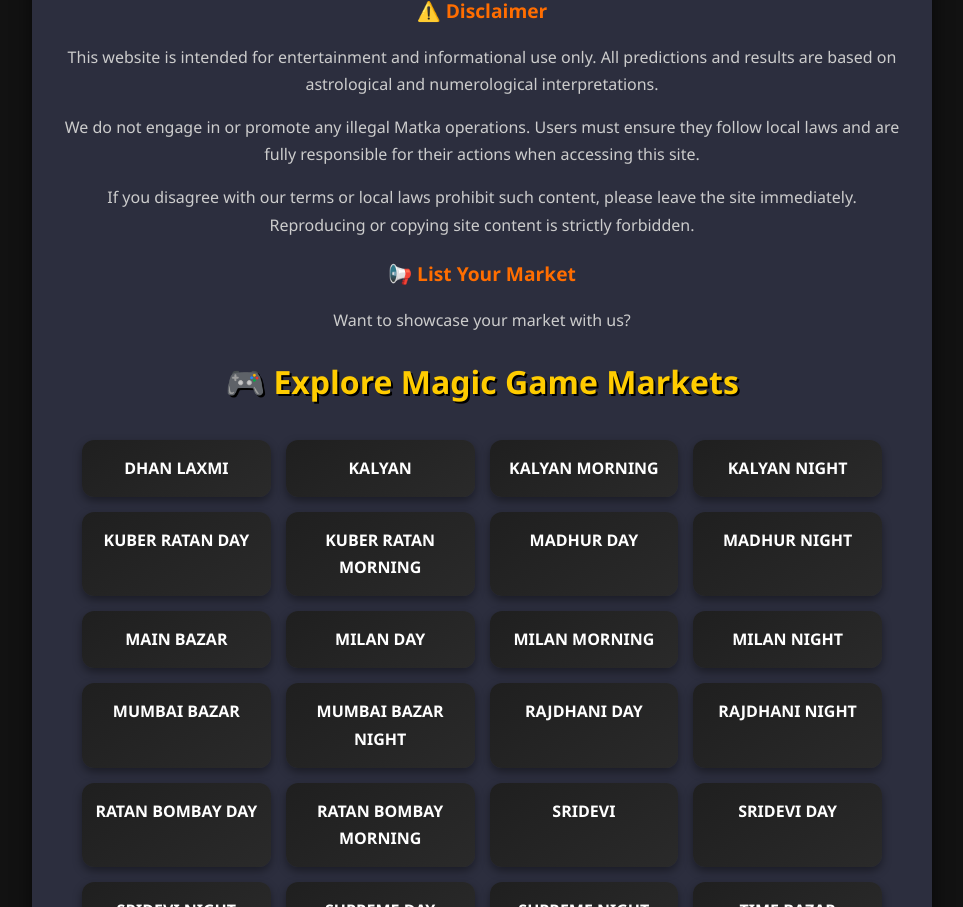
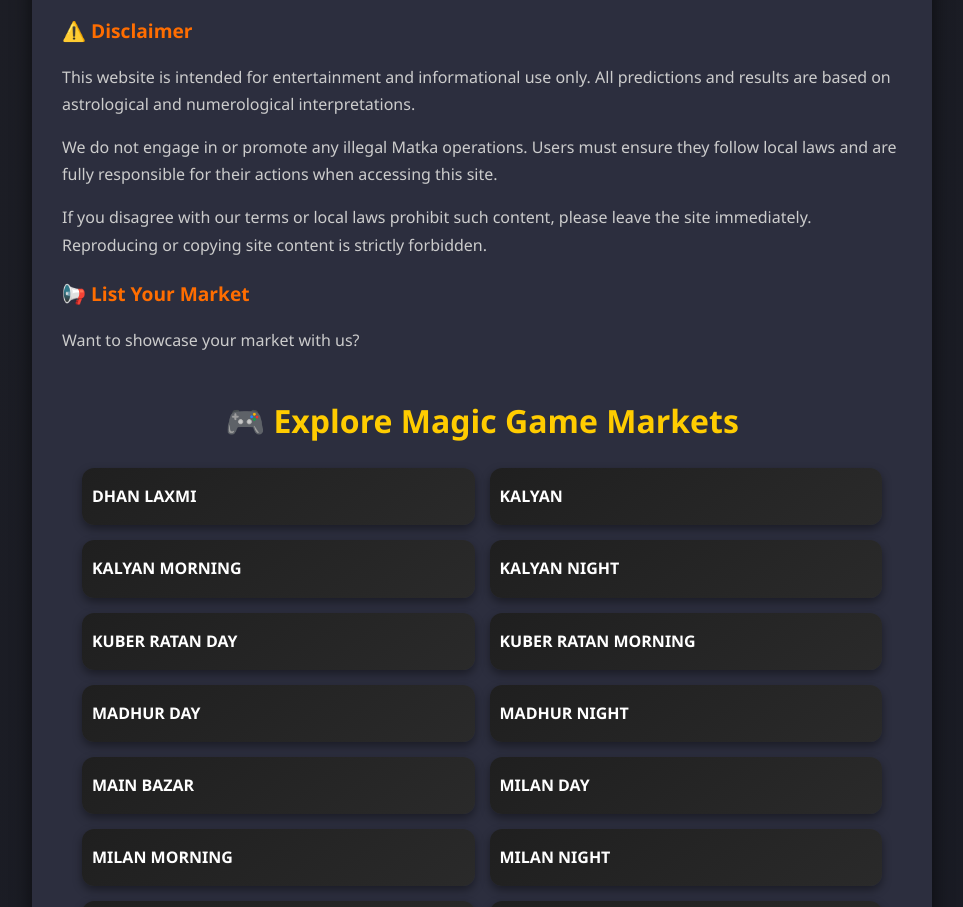
Before and after one commit to Magic00110/magicgame, a website: page index.html in a window 1280 px wide. Shown: the part 1197-2104 px from the top of the page, without its empty margins (158-1121 px from the left). Drawn offline with Linux system fonts and the light colour scheme.

Commit message:
Update index.html

```diff
--- a/index.html
+++ b/index.html
@@ -113,43 +113,9 @@
   height: auto;
   border-radius: 10px;
 }
-
-@media (max-width: 600px) {
-  .screenshot-frame {
-    flex: 1 1 45%;
-    max-width: 45%;
-  }
-}
-
-@media (max-width: 400px) {
-  .screenshot-frame {
-    flex: 1 1 100%;
-    max-width: 100%;
-  }
-}
-
-
-
-
-
-
-    .download-btn {
-      display: block;
-      width: 100%;
-      background: #ff6d00;
-      color: white;
-      text-decoration: none;
-      text-align: center;
-      padding: 14px 0;
-      margin-top: 25px;
-      border-radius: 10px;
-      font-size: 1.1rem;
-      font-weight: bold;
-      transition: background 0.3s ease;
-    }
 .game-list {
   display: grid;
-      grid-template-columns: repeat(auto-fit, minmax(160px, 1fr));
+  grid-template-columns: repeat(2, 1fr);
   gap: 15px;
   max-width: 800px;
   margin: auto;
@@ -169,6 +135,36 @@
   background: #ffcc00;
   color: #000;
 }
+
+
+@media (max-width: 600px) {
+  .screenshot-frame {
+    flex: 1 1 45%;
+    max-width: 45%;
+  }
+}
+
+@media (max-width: 400px) {
+  .screenshot-frame {
+    flex: 1 1 100%;
+    max-width: 100%;
+  }
+}
+    .download-btn {
+      display: block;
+      width: 100%;
+      background: #ff6d00;
+      color: white;
+      text-decoration: none;
+      text-align: center;
+      padding: 14px 0;
+      margin-top: 25px;
+      border-radius: 10px;
+      font-size: 1.1rem;
+      font-weight: bold;
+      transition: background 0.3s ease;
+    }
+
     .download-btn:hover {
       background: #e65c00;
     }
@@ -243,7 +239,7 @@
 <body>
 
   <div class="header">
-    <h1>Enter the Magic Game – Play, Win, and Be Enchanted!</h1>
+    <h1>Successfully Completed!</h1>
     <p>Your APK is ready to download.</p>
   </div>
 
@@ -291,55 +287,9 @@
     <p>If you disagree with our terms or local laws prohibit such content, please leave the site immediately. Reproducing or copying site content is strictly forbidden.</p>
 
     <h3>📢 List Your Market</h3>
-    <p>Want to showcase your market with us?<br>
-      <!DOCTYPE html>
-<html lang="en">
-<head>
-  <meta charset="UTF-8">
-  <title>Game List</title>
-  <meta name="viewport" content="width=device-width, initial-scale=1.0">
-  <style>
-    body {
-      background: #121212;
-      color: white;
-      font-family: 'Segoe UI', sans-serif;
-      padding: 20px;
-      text-align: center;
-    }
+    <p>Want to showcase your market with us?<br></p>
 
-    h1 {
-      color: #ffcc00;
-      margin-bottom: 30px;
-      text-shadow: 2px 2px #000;
-    }
-
-    .game-list {
-      display: grid;
-      grid-template-columns: repeat(auto-fit, minmax(160px, 1fr));
-      gap: 15px;
-      max-width: 800px;
-      margin: auto;
-    }
-
-    .game-item {
-      background: linear-gradient(145deg, #1f1f1f, #2a2a2a);
-      padding: 15px 10px;
-      border-radius: 12px;
-      box-shadow: 0 4px 10px rgba(0, 0, 0, 0.4);
-      transition: transform 0.2s ease;
-      font-weight: 600;
-    }
-
-    .game-item:hover {
-      transform: scale(1.05);
-      background: #ffcc00;
-      color: #000;
-    }
-  </style>
-</head>
-<body>
-
-  <h1>🎮 Explore Magic Game Markets</h1>
+    <h1 style="color:#ffcc00; text-align:center; margin: 40px 0 20px;">🎮 Explore Magic Game Markets</h1>
 
 <div class="game-list">
   <div class="game-item">DHAN LAXMI</div>
@@ -367,12 +317,6 @@
   <div class="game-item">SUPREME NIGHT</div>
   <div class="game-item">TIME BAZAR</div>
 </div>
-
-</body>
-</html>
-
-    </p>
-
     <!-- 👇 Bottom Download Button (inside section, with margin) -->
     <a class="download-btn" href="./MagicGame.apk" download>Download APK Again</a>
   </div>
```
Lines whose indentation alone changed are shown as unchanged.
